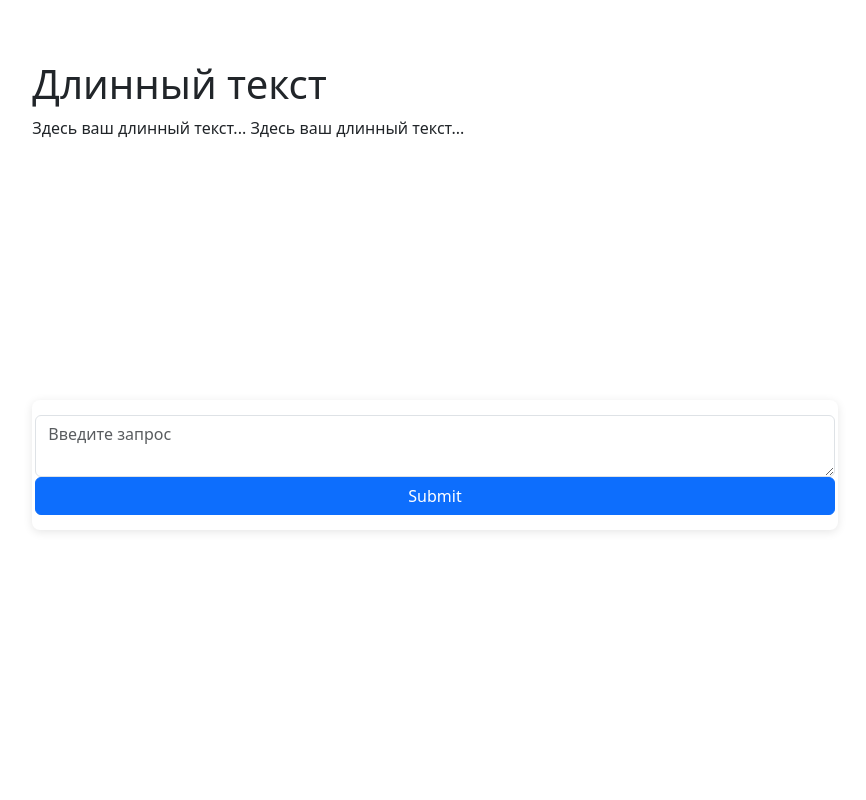
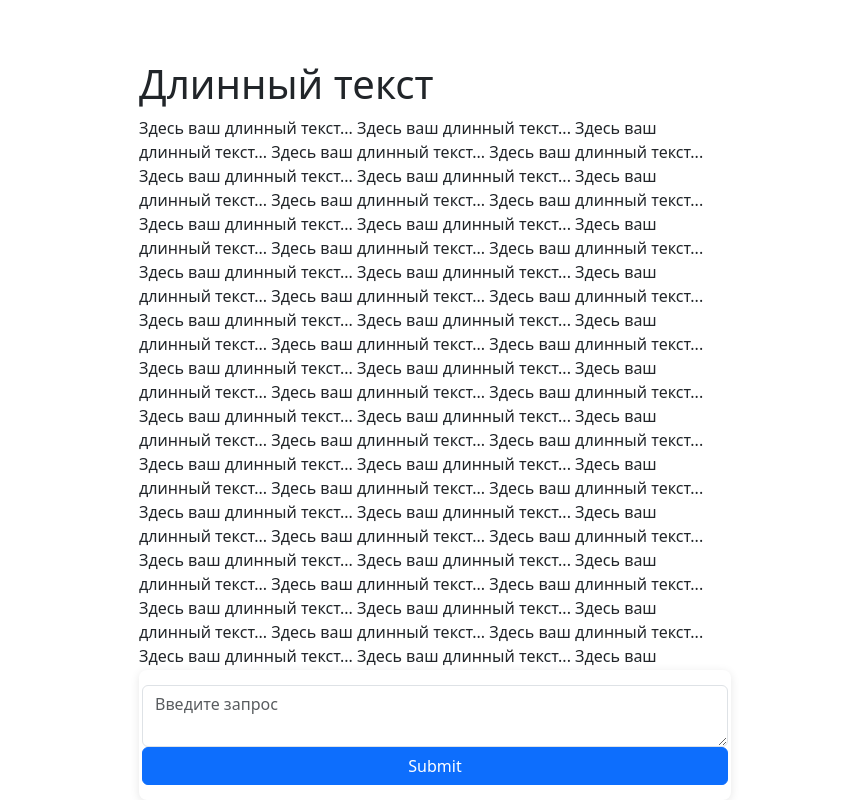
Before and after one commit to drema3-4/Knowbot, a React (Vite) app in the folder frontend/: page / in a window 1280 px wide. Shown: the whole page, without its empty margins (205-1071 px from the left). Built offline with nearby package versions, Linux system fonts and the light colour scheme.

Commit message:
feature-requestPage: набросок страницы ввода запросов и ответов готов

```diff
--- a/frontend/src/components/AnswerQueryComponent.tsx
+++ b/frontend/src/components/AnswerQueryComponent.tsx
@@ -2,7 +2,7 @@ import { Container } from "react-bootstrap";
 
 
 function AnswerQueryComponent() {
-    const longText = "Здесь ваш длинный текст... ".repeat(2);
+    const longText = "Здесь ваш длинный текст... ".repeat(200);
 
     return (
         <Container
--- a/frontend/src/pages/QueryPage.tsx
+++ b/frontend/src/pages/QueryPage.tsx
@@ -18,7 +18,7 @@ function QueryPage() {
                 }}
             >
                 <Col
-                    xs={8}
+                    xs={6}
                     className="h-100 mx-auto"
                 >
                     <AnswerQueryComponent />
@@ -33,7 +33,7 @@ function QueryPage() {
                 }}
             >
                 <Col
-                    xs={8}
+                    xs={6}
                     className="h-100 mx-auto"
                 >
                     <InputQueryComponent />
```
